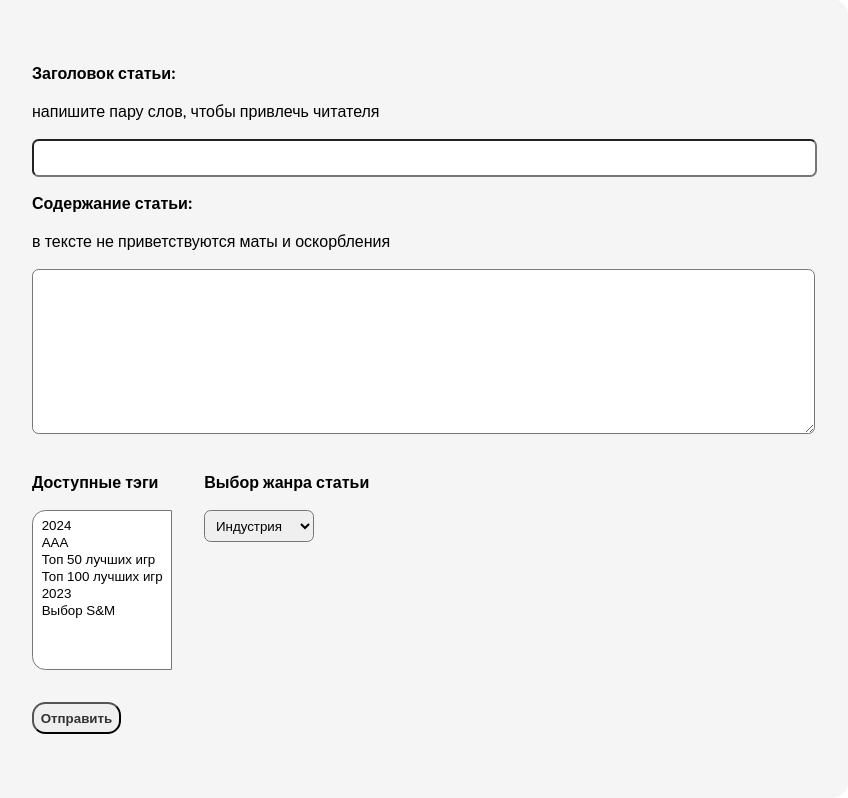
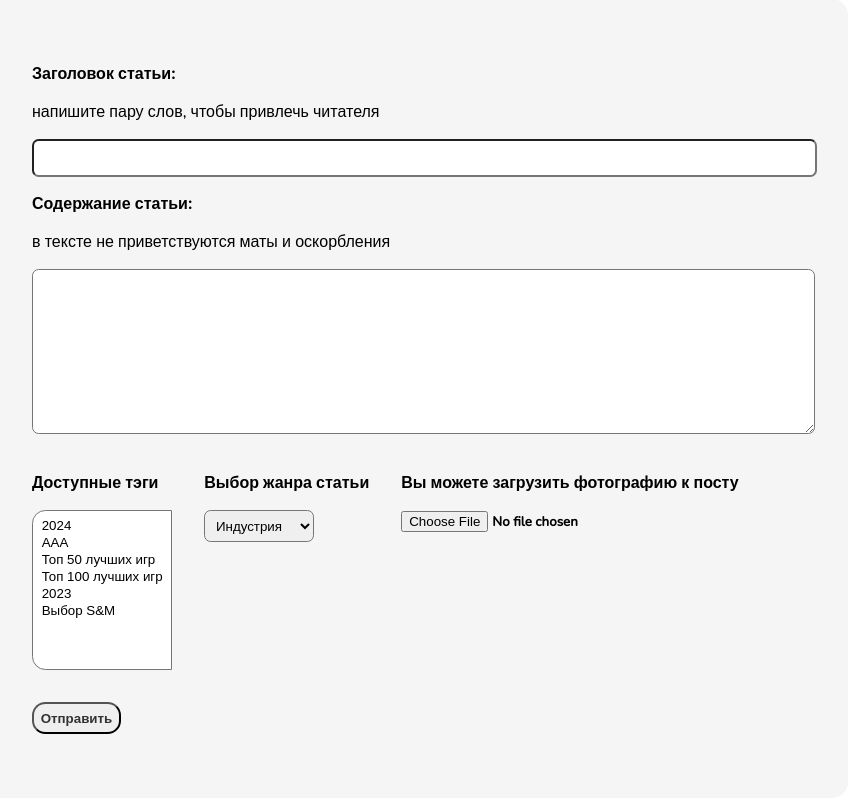
Before and after one commit to sakuta02/fddfs, a Django app: page /forum/articles/add_page/ in a window 1280 px wide. Shown: the part 58-856 px from the top of the page, without its empty margins (224-1072 px from the left). Run offline with Django 5.2, Linux system fonts and the light colour scheme; data comes from the database, SQL or seed files in the repository; parts of the project's set-up code (start-up, migrations or seed data) failed here and were passed over.

Commit message:
"07.02.2024" - form 0.1

```diff
--- a/Forum/forms.py
+++ b/Forum/forms.py
@@ -10,11 +10,11 @@ class AddPostForm(forms.ModelForm):
     # text = forms.CharField(widget=forms.Textarea(attrs={'class': 'art_content'}), label='Содержание статьи')
     genre = forms.ModelChoiceField(queryset=Genre.objects.exclude(slug='vse-kategorii'), label='Выбор жанра статьи',
                                    empty_label=None)
-    tags = forms.ModelMultipleChoiceField(queryset=TagPost.objects.all(), label='Доступные тэги')
+    tag = forms.ModelMultipleChoiceField(queryset=TagPost.objects.all(), label='Доступные тэги')
 
     class Meta:
         model = CustomArticles
-        fields = ('title', 'text')
+        fields = ('title', 'text', 'img', 'genre', 'tag')
         widgets = {'title': forms.TextInput(attrs={'class': 'art_title'}),
                    'text': forms.Textarea(attrs={'class': 'art_content'})}
-        labels = {'title': 'Заголовок статьи:', 'text': 'Содержание статьи:'}
+        labels = {'title': 'Заголовок статьи:', 'text': 'Содержание статьи:', 'img': 'Вы можете загрузить фотографию к посту'}
--- a/Forum/models.py
+++ b/Forum/models.py
@@ -32,7 +32,8 @@ class CustomArticles(models.Model):
         PUBLISHED = (1, 'Да')
     title = models.CharField(max_length=255, verbose_name='Название')
     slug = models.SlugField(max_length=255, unique=True, db_index=True, blank=True, verbose_name='слаг')
-    img_src = models.TextField(blank=True, null=True, verbose_name='Путь до изображения')
+    # img_src = models.TextField(blank=True, null=True, verbose_name='Путь до изображения')
+    img = models.ImageField(verbose_name='фото', upload_to='custom_photos/%Y/%m', blank=True)
     created_by = models.CharField(max_length=255, verbose_name='Автор поста', default='admin')
     genre = models.ForeignKey('Genre', on_delete=models.PROTECT, null=True, verbose_name='Жанр')
     created_at = models.DateTimeField(auto_now_add=True, verbose_name='Дата создания')
@@ -43,7 +44,6 @@ class CustomArticles(models.Model):
     objects = models.Manager()
     tag = models.ManyToManyField(to='TagPost', blank=True, related_name='tags', verbose_name='Тэги')
     visits = models.IntegerField(default=0, verbose_name='Посещения')
-
     def save(self, *args, **kwargs):
         self.slug = slugify(self.title)
         super().save()
--- a/Forum/static/css/style_add_page.css
+++ b/Forum/static/css/style_add_page.css
@@ -50,7 +50,7 @@ a:hover.styled {
   border-radius: 0.5em;
 }
 
-#id_tags {
+#id_tag {
   border-radius: 1em 0 0 1em;
   padding: 0.5em;
   overflow-y: scroll;
@@ -97,3 +97,7 @@ form {
 .genres_in_flex {
   margin-right: 2em;
 }
+#id_img {
+  font-weight: bold;
+  font-family: 'Nunito', sans-serif;
+}
--- a/Forum/static/css/style_article.css
+++ b/Forum/static/css/style_article.css
@@ -68,3 +68,6 @@ a.ref_main:hover {
 .tag:hover {
   color: darkred;
 }
+pre {
+    font-family: Nunito, sans-serif;
+}
--- a/Forum/static/css/style_articles.css
+++ b/Forum/static/css/style_articles.css
@@ -63,7 +63,7 @@ main article .container{
   margin: 0.3em;
 }
 article {
-  margin: 1em;
+  margin: 0.8em;
 }
 
 .genre {
@@ -136,3 +136,6 @@ a {
 a:hover {
   color: darkgray;
 }
+.text_side p {
+  margin: 0.5em;
+}
--- a/Forum/templates/add_page.html
+++ b/Forum/templates/add_page.html
@@ -21,20 +21,24 @@
   </header>
   <main>
       <div class="form">
-          <form method="POST">
+          <form method="POST" enctype="multipart/form-data">
               {% csrf_token %}
               <p class="form-row"><label for="{{ form.title.id_for_label }}"> {{ form.title.label }}<p>напишите пару слов, чтобы привлечь читателя</p> </label></p><p>{{ form.title }}</p>
-              <p class="err"> {{ el.errors }} </p>
+              <p class="err"> {{ form.title.errors }} </p>
               <p class="form-row"><label for="{{ form.text.id_for_label }}"> {{ form.text.label }}<p>в тексте не приветствуются маты и оскорбления</p> </label></p><p>{{ form.text }}</p>
-              <p class="err"> {{ el.errors }} </p>
+              <p class="err"> {{ form.text.errors }} </p>
               <div class="container genres_flex">
                   <article class="genres_in_flex">
-                      <p class="form-row"><label for="{{ form.tags.id_for_label }}"> {{ form.tags.label }} </label></p><p>{{ form.tags }}</p>
-                      <p class="err"> {{ el.errors }} </p>
+                      <p class="form-row"><label for="{{ form.tag.id_for_label }}"> {{ form.tag.label }} </label></p><p>{{ form.tag }}</p>
+                      <p class="err"> {{ form.tag.errors }} </p>
                   </article>
                   <article class="genres_in_flex">
                       <p class="form-row"><label for="{{ form.genre.id_for_label }}"> {{ form.genre.label }} </label></p><p>{{ form.genre }}</p>
-                      <p class="err"> {{ el.errors }} </p>
+                      <p class="err"> {{ form.genre.errors }} </p>
+                  </article>
+                  <article class="genres_in_flex">
+                      <p class="form-row"><label for="{{ form.img.id_for_label }}"> {{ form.img.label }} </label></p><p>{{ form.img }}</p>
+                      <p class="err"> {{ form.img.errors }} </p>
                   </article>
               </div>
               <p><button type="submit"><b>Отправить</b></button> {{ form.non_field_errors }}</p>
--- a/Forum/templates/article.html
+++ b/Forum/templates/article.html
@@ -9,7 +9,7 @@
         <h1>{{ p.title }}</h1>
           <article><img src="{% static 'img/159604.png' %}"> {{ p.visits }}</article>
       </div>
-      {{ p.text|linebreaks }}
+        <pre><p>{{ p.text|linebreaks }}</p></pre>
       <p>Автор статьи: <b>{{ p.created_by }}</b></p>
       <p>Дата и время публикации: <b>{{ date }}</b></p>
       <p>Жанр: <a href="{{ p.genre.get_absolute_url }}" class="tag">{{ p.genre }}</a></p>
--- a/Forum/templates/articles.html
+++ b/Forum/templates/articles.html
@@ -53,10 +53,10 @@
       <div class="area">
         {% articles genre tag as articles %}
         {% for a in articles %}
-        {% if a.img_src %}
+        {% if a.img %}
           <article>
             <div class="container">
-              <a href="{{ a.get_absolute_url }}"><img src="{% static a.img_src %}" alt="picture"></a>
+              <a href="{{ a.get_absolute_url }}"><img src="{% static a.img %}" alt="picture"></a>
               <div class="text_side">
                 <p><b><a href="{{ a.get_absolute_url }}">{{ a.title }}</a></b></p>
                 <p><a href="{{ a.genre.get_absolute_url }}" class="genre">{{ a.genre }}</a></p>
--- a/Forum/templatetags/article_tags.py
+++ b/Forum/templatetags/article_tags.py
@@ -1,4 +1,5 @@
 from django import template
+from django.core.paginator import Paginator
 from django.shortcuts import get_object_or_404
 
 from ..models import News, CustomArticles, Genre, TagPost
@@ -9,10 +10,7 @@ register = template.Library()
 
 @register.simple_tag()
 def news(page):
-    if page == 1:
-        return News.published.all()[0: 7]
-    else:
-        return News.published.all()[(page * 7):(page * 7) + 7]
+    return Paginator(News.published.all(), 7).page(page)
 
 
 @register.simple_tag()
--- a/Forum/views.py
+++ b/Forum/views.py
@@ -6,6 +6,7 @@ from django.db.models import F
 import datetime
 import locale
 from .forms import AddPostForm
+from slugify import slugify
 
 locale.setlocale(locale.LC_ALL, 'ru_RU.UTF-8')
 
@@ -35,18 +36,20 @@ def add_page(request):
     if request.method == 'POST':
         form = AddPostForm(request.POST)
         if form.is_valid():
-            # try:
-            # data = form.cleaned_data
-            #     CustomArticles.objects.create(title=data['title'], text=data['text'], genre=data['genre'])
-            #     return redirect('articles', 'vse-kategorii')
-            # except Exception as ex:
-            #     print(ex)
-            #     form.add_error(None, 'Ошибка при добавлении статьи')
             try:
                 form.save()
-            except:
+                form.instance.img = request.FILES['img']
+                form.save()
+                return HttpResponseRedirect(reverse('articles', args=['vse-kategorii']))
+            except Exception as e:
                 form.add_error(None, 'Ошибка при добавлении статьи. Возможно вы указали заголовок, который уже существует')
         return render(request, 'add_page.html', {'form': form})
     else:
         form = AddPostForm()
         return render(request, 'add_page.html', {'form': form})
+
+
+def save_image(name, img):
+    with open(fr'Forum/static/img/{name}-{img.name}', 'wb+') as f:
+        for chunk in img.chunks():
+            f.write(chunk)
--- a/ForumNProject/settings.py
+++ b/ForumNProject/settings.py
@@ -125,8 +125,9 @@ USE_TZ = True
 STATIC_URL = 'static/'
 STATICFILES_DIRS = [
     BASE_DIR / 'static',
+    BASE_DIR / 'media'
 ]
-
+MEDIA_ROOT = BASE_DIR / 'media'
 # Default primary key field type
 # https://docs.djangoproject.com/en/5.0/ref/settings/#default-auto-field
 
```
Also changed, not shown: db.sqlite3.
